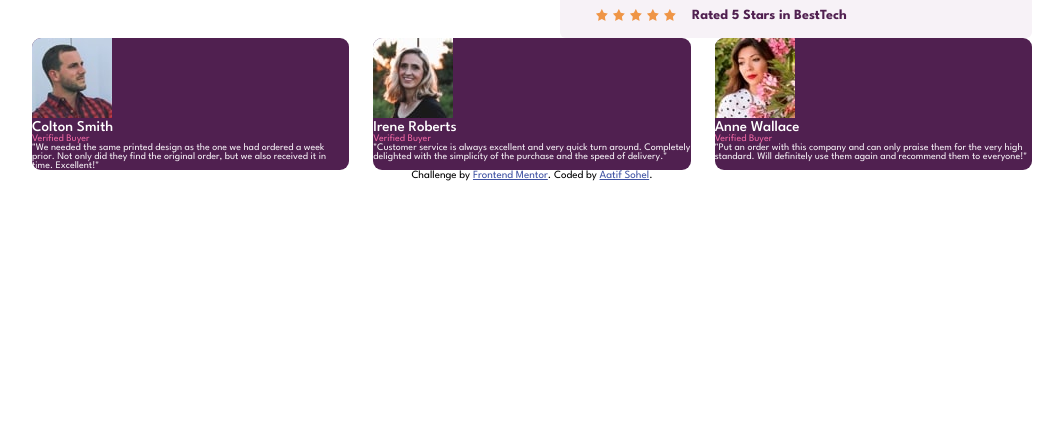
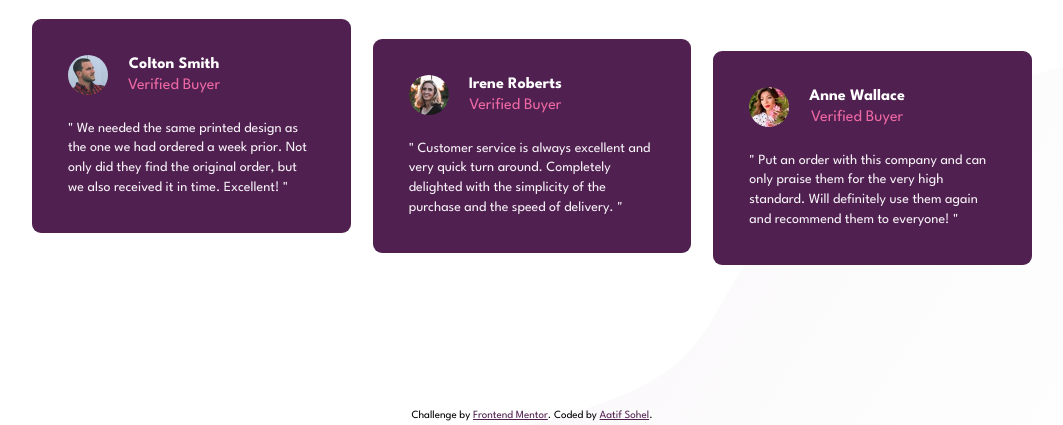
Before and after one commit to aatifsohel/fe-social-proof-section, a plain HTML site: page index.html in a window 1280 px wide. Shown: the part 375-800 px from the top of the page, without its empty margins (108-1171 px from the left). Drawn offline with Linux system fonts and the light colour scheme.

Commit message:
make desktop layout

```diff
--- a/index.html
+++ b/index.html
@@ -128,7 +128,7 @@
       </div>
 
       <div class="container grid">
-        <article class="card">
+        <article class="card card--smith">
           <header class="card-header">
             <img
               src="images/image-colton.jpg"
@@ -141,12 +141,12 @@
             </div>
           </header>
           <p class="user-review">
-            "We needed the same printed design as the one we had ordered a week
+            " We needed the same printed design as the one we had ordered a week
             prior. Not only did they find the original order, but we also
-            received it in time. Excellent!"
+            received it in time. Excellent! "
           </p>
         </article>
-        <article class="card">
+        <article class="card card--irene">
           <header class="card-header">
             <img
               src="images/image-irene.jpg"
@@ -159,12 +159,12 @@
             </div>
           </header>
           <p class="user-review">
-            "Customer service is always excellent and very quick turn around.
+            " Customer service is always excellent and very quick turn around.
             Completely delighted with the simplicity of the purchase and the
-            speed of delivery."
+            speed of delivery. "
           </p>
         </article>
-        <article class="card">
+        <article class="card card--anne">
           <header class="card-header">
             <img
               src="images/image-anne.jpg"
@@ -177,9 +177,9 @@
             </div>
           </header>
           <p class="user-review">
-            "Put an order with this company and can only praise them for the
+            " Put an order with this company and can only praise them for the
             very high standard. Will definitely use them again and recommend
-            them to everyone!"
+            them to everyone! "
           </p>
         </article>
       </div>
--- a/styles.css
+++ b/styles.css
@@ -13,6 +13,13 @@ html {
 body {
   font-family: "League Spartan", sans-serif;
   min-height: 100vh;
+
+  /* ************* */
+  background-image: url(images/bg-pattern-top-desktop.svg),
+    url(images/bg-pattern-bottom-desktop.svg);
+  background-repeat: no-repeat;
+  background-position: right 50vw top, 12vw 54vh;
+  background-color: hsl(0, 0%, 100%);
 
   display: grid;
   place-content: center;
@@ -30,15 +37,17 @@ body {
 
 .heading-primary {
   color: hsl(300, 43%, 22%);
-  font-size: 3.6rem;
+  font-size: 4.8rem;
   font-weight: 700;
   margin-bottom: 1.6rem;
+  padding-right: 10rem;
 }
 
 .description {
   color: hsl(303, 10%, 53%);
   font-size: 1.6rem;
   line-height: 1.4;
+  padding-right: 7rem;
 }
 
 .ratings-list {
@@ -50,12 +59,25 @@ body {
 .rating-list-item {
   background-color: hsl(300, 24%, 96%);
   list-style: none;
-  padding: 1.6rem 3.6rem;
+  padding: 1.4rem 2.4rem;
   border-radius: 6px;
   display: flex;
-  gap: 1.6rem;
+  gap: 3rem;
   justify-content: flex-start;
   align-items: center;
+}
+
+.rating-list-item:nth-child(1) {
+  margin-right: 7.2rem;
+}
+
+.rating-list-item:nth-child(2) {
+  margin-right: 3.6rem;
+  margin-left: 3.6rem;
+}
+
+.rating-list-item:nth-child(3) {
+  margin-left: 7.2rem;
 }
 
 .stars {
@@ -76,32 +98,77 @@ body {
 .grid {
   display: grid;
   grid-template-columns: repeat(3, 1fr);
-  gap: 2.4rem;
+  gap: 2.2rem;
+  margin: 8rem 0;
 }
 
 .card {
   background-color: hsl(300, 43%, 22%);
   border-radius: 9px;
   overflow: hidden;
+  width: 100%;
+
+  padding: 3.6rem;
+  display: flex;
+  flex-direction: column;
+  gap: 2.4rem;
+}
+
+.card--smith {
+  transform: translate(0, -0.8rem);
+}
+.card--irene {
+  transform: translate(0, 1.2rem);
+}
+.card--anne {
+  transform: translate(0, 2.4rem);
+}
+
+.card-header {
+  display: flex;
+  gap: 2rem;
+  align-items: center;
+}
+
+.user-img {
+  width: 4rem;
+  height: 4rem;
+  border-radius: 100px;
+}
+
+.user {
+  display: flex;
+  flex-direction: column;
+  gap: 0.6rem;
+  align-items: center;
 }
 
 .user-name {
   color: hsl(0, 0%, 100%);
-  font-weight: 500;
+  font-size: 1.6rem;
+  font-weight: 700;
 }
 
 .user-role {
   color: hsl(333, 80%, 67%);
+  font-size: 1.6rem;
 }
 
 .user-review {
   color: hsl(300, 24%, 96%);
+  font-size: 1.4rem;
+  line-height: 1.4;
 }
 
 .attribution {
   font-size: 11px;
   text-align: center;
+
+  position: absolute;
+  bottom: 0;
+  left: 50%;
+  transform: translate(-50%, -50%);
 }
 .attribution a {
-  color: hsl(228, 45%, 44%);
+  color: hsl(300, 43%, 22%);
 }
```
